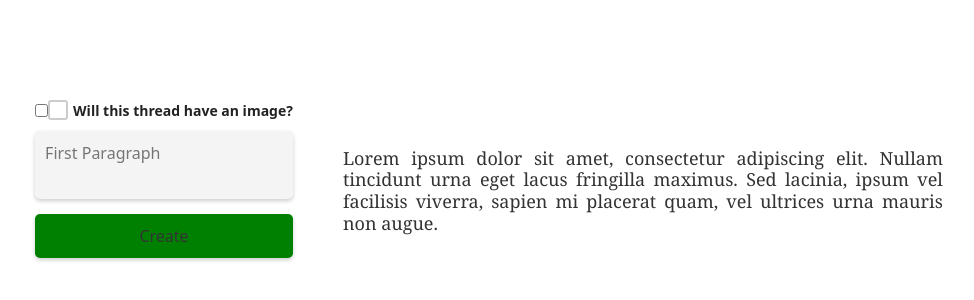
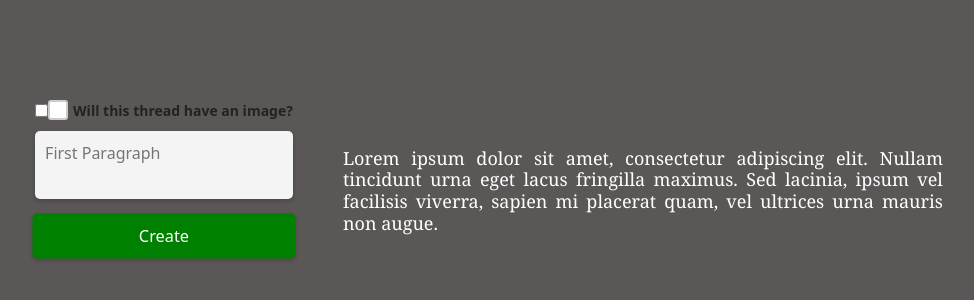
Before and after one commit to Rafl27/biteSized-app, a React (Vite) app: page /newthread in a window 1280 px wide. Shown: the part 214-514 px from the top of the page, without its empty margins (151-1125 px from the left). Built offline with nearby package versions, Linux system fonts and the light colour scheme.

Commit message:
new createStory colors.

```diff
--- a/src/pages/createStory/CreateStory.css
+++ b/src/pages/createStory/CreateStory.css
@@ -3,6 +3,10 @@
   height: 100vh;
   justify-content: center;
   align-items: center;
+}
+
+body{
+  background-color: #5b5757 !important;
 }
 
 .inputs {
@@ -32,21 +36,24 @@ input[type='text']:focus {
   display: flex;
   flex-direction: column;
   align-items: center;
+
 }
 
 h1 {
   text-align: center;
   padding-bottom: 1.5rem;
+  color: white;
 }
 
 h5 {
-  font-family: Georgia, serif;
+  /*font-family: Georgia, serif;*/
   font-size: 1rem;
   font-weight: 500;
   line-height: 1.2;
   text-align: center;
   margin-bottom: 1.5rem;
   padding-top: 1.5rem;
+  color: white !important;
 }
 
 #createImage {
@@ -57,7 +64,7 @@ h5 {
 }
 
 #createImage:hover {
-  transform: scale(1.1);
+  transform: scale(1.02);
 }
 
 textarea {
@@ -87,7 +94,8 @@ textarea:focus {
   box-shadow: 0 2px 4px rgba(0, 0, 0, 0.2);
   transition: box-shadow 0.2s ease-in-out;
   font-size: 16px;
-  color: #333;
+  color: white;
+  transform: scale(1.02);
 }
 
 .disabled-button {
@@ -144,7 +152,7 @@ textarea:focus {
 } */
 
 #paragraph {
-  font-family: Georgia, serif;
+  /*font-family: Georgia, serif;*/
   font-size: 18px;
   font-weight: normal;
   color: #333;
```
